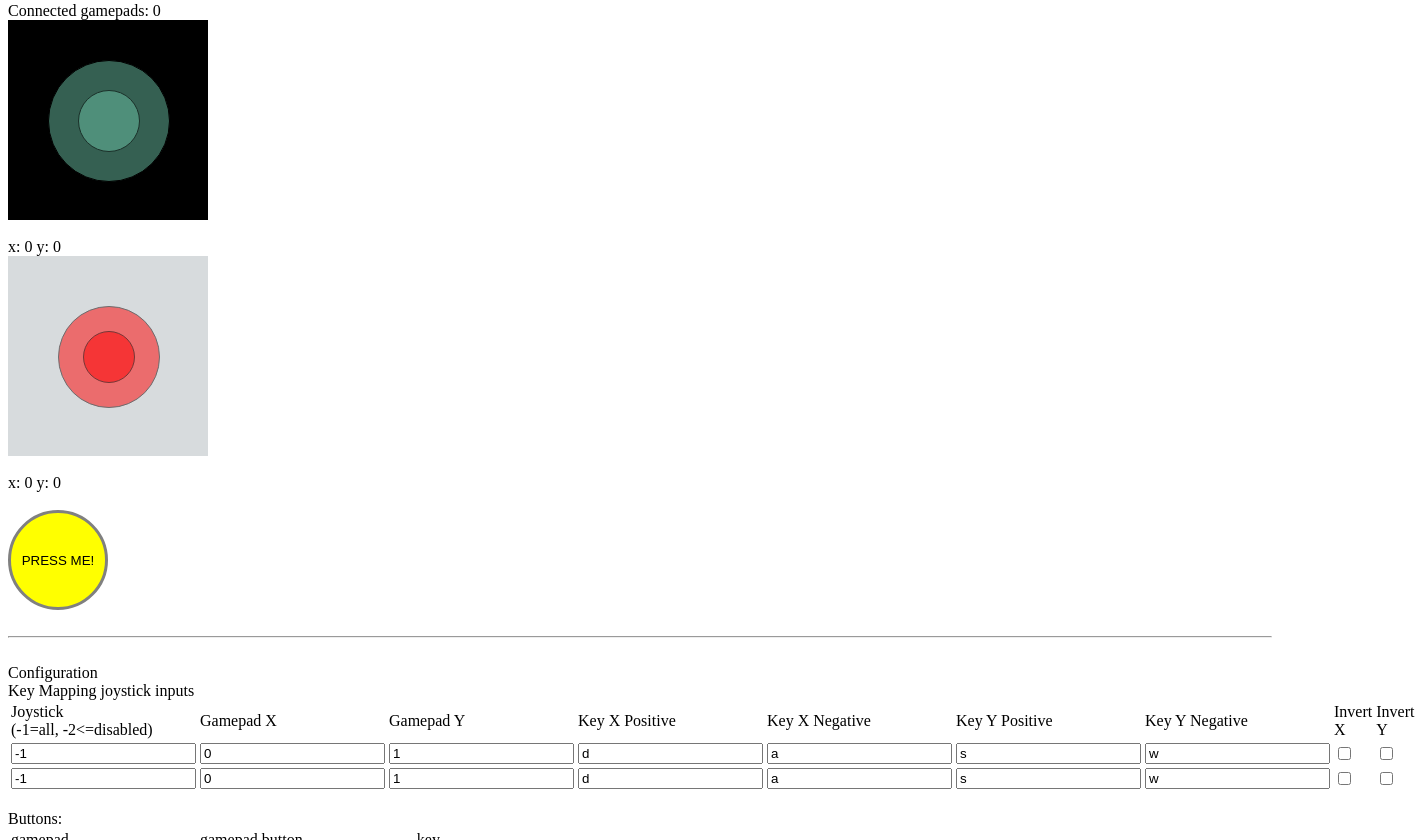
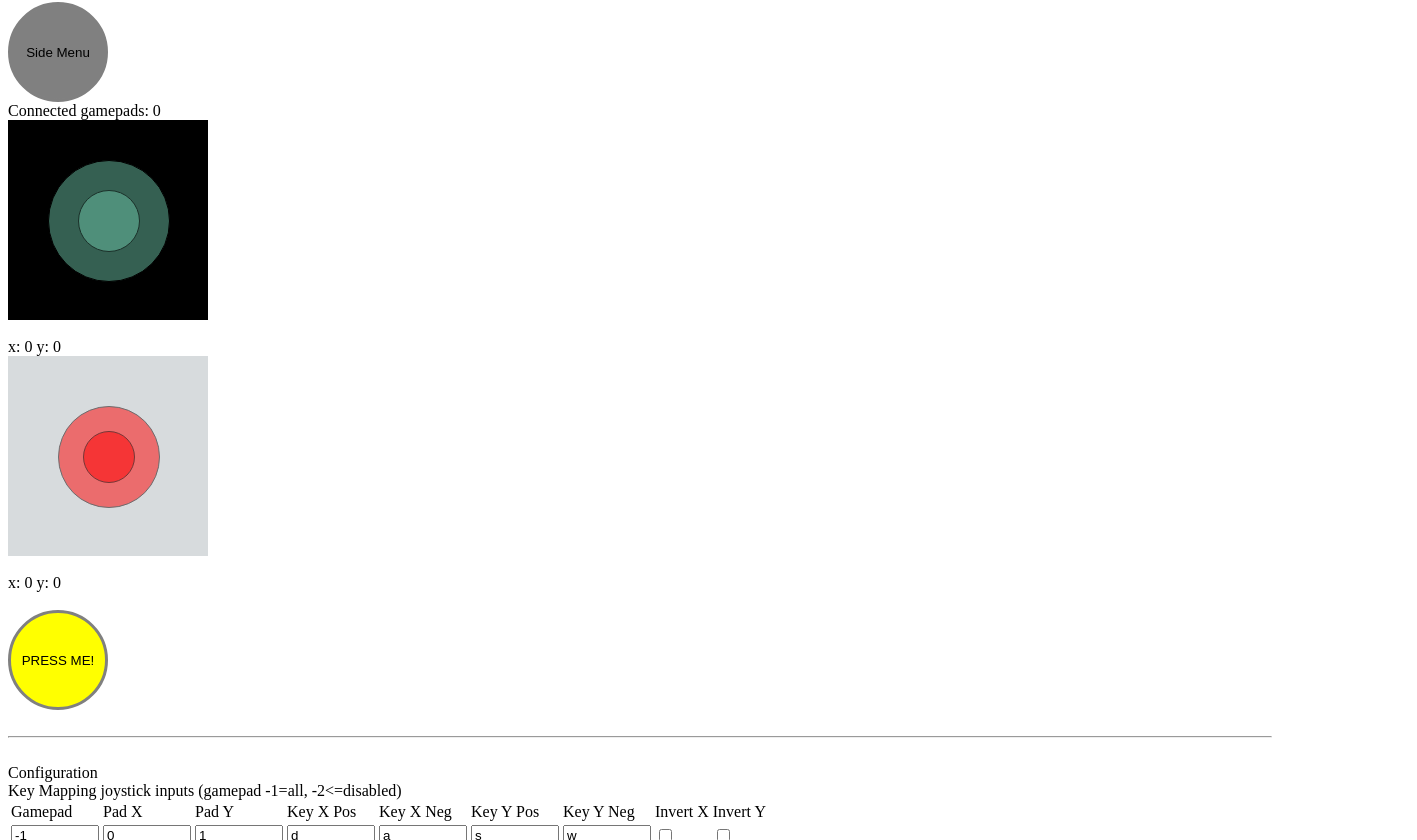
Before and after one commit to brean/svelte-gamepad-virtual-joystick, a SvelteKit app: page / in a window 1280 px wide. Shown: the part 6-846 px from the top of the page, 1417 px wide, since content can reach past the window. Built offline with nearby package versions, Linux system fonts and the light colour scheme.

Commit message:
add sidenav on button press, wip

```diff
--- a/src/lib/components/VirtualButton.svelte
+++ b/src/lib/components/VirtualButton.svelte
@@ -4,13 +4,13 @@
   import { keyboard_listener } from "$lib/store/keyboard_listener.js";
   import { virtual_button_inputs } from "$lib/store/virtual_button_inputs.js";
   import { onMount } from "svelte";
-  let { children, color, button, key, pressed = false } = $props();
+  let { children, color, pressed = false } = $props();
   let gamepadActive = true;
 
   let input_mapping:VirtualButtonInput = {
     gamepad: -1,
     gamepad_buttons: [0],
-    keyboard_keys: ['q'],
+    keyboard_keys: ['e', ' '],
   }
   $virtual_button_inputs.push(input_mapping);
 
--- a/src/lib/components/VirtualJoystick.svelte
+++ b/src/lib/components/VirtualJoystick.svelte
@@ -205,14 +205,14 @@
     <div class="joystick_front"
       style:left={position[0] * radius + 'px'}
       style:top={position[1] * radius + 'px'}
-      style:border={border > 0 ? border + 'px solid ' + borderColor : 0}
+      style:margin-top={(radius / 2) + 'px'}
+      style:margin-left={(radius / 2) + 'px'}
       style:transition={'none'}
       style:width={(radius) + 'px'}
       style:height={(radius) + 'px'}
-      style:margin-top={(radius / 2) + 'px'}
-      style:margin-left={(radius / 2) + 'px'}
       style:background={color}
       style:opacity={opacity}
+      style:border={border > 0 ? border + 'px solid ' + borderColor : 0}
     ></div>
   </div>
 </div>
--- a/src/routes/+page.svelte
+++ b/src/routes/+page.svelte
@@ -13,7 +13,33 @@
   function requestFullScreen() {
     document.getElementById("main").requestFullscreen()
   }
+
+  // Nav based on https://www.w3schools.com/howto/howto_js_sidenav.asp
+  function openNav() {
+    document.getElementById("sidenav").style.width = "250px";
+  }
+
+  /* Set the width of the side navigation to 0 */
+  function closeNav() {
+    document.getElementById("sidenav").style.width = "0";
+  }
 </script>
+
+<div id="sidenav" class="sidenav">
+  <a href="javascript:void(0)" class="closebtn">&times;</a>
+  <a href="#">About</a>
+  <a href="#">Services</a>
+  <a href="#">Clients</a>
+  <a href="#">Contact</a>
+</div>
+
+<!-- TODO: press event -->
+<VirtualButton
+  color={"grey"}
+>
+  Side Menu
+</VirtualButton><br />
+
 Connected gamepads: {$gamepad.length}
 <table>
   <tbody>
@@ -54,8 +80,6 @@ x: {position_second[0]} y: {position_second[1]}
 <br /><br />
 <VirtualButton
   color={"yellow"}
-  button={"a"}
-  key={"q"}
 >
   PRESS ME!
 </VirtualButton>
@@ -64,19 +88,18 @@ x: {position_second[0]} y: {position_second[1]}
 <br />
 Configuration
 <br />
-Key Mapping joystick inputs
+Key Mapping joystick inputs (gamepad -1=all, -2&lt;=disabled)
 <br />
 <table>
   <tbody>
     <tr>
-      <td>Joystick<br />
-        (-1=all, -2&lt;=disabled)</td>
-      <td>Gamepad X</td>
-      <td>Gamepad Y</td>
-      <td>Key X Positive</td>
-      <td>Key X Negative</td>
-      <td>Key Y Positive</td>
-      <td>Key Y Negative</td>
+      <td>Gamepad</td>
+      <td>Pad X</td>
+      <td>Pad Y</td>
+      <td>Key X Pos</td>
+      <td>Key X Neg</td>
+      <td>Key Y Pos</td>
+      <td>Key Y Neg</td>
       <td>Invert X</td>
       <td>Invert Y</td>
     </tr>
@@ -84,7 +107,7 @@ Key Mapping joystick inputs
     <tr>
       <td>
         <input bind:value={vs.gamepad} type="number" />
-        </td>
+      </td>
       <td><input bind:value={vs.axes_x} type="number" /></td>
       <td><input bind:value={vs.axes_y} type="number" /></td>
       <td><input bind:value={vs.key_x_pos} /></td>
@@ -103,8 +126,10 @@ Buttons:<br />
   <tbody>
     <tr>
       <td>gamepad</td>
-      <td>gamepad button</td>
+      <td>Pad button</td>
+      <td></td>
       <td>key</td>
+      <td></td>
     </tr>
     {#each $virtual_button_inputs as vb}
     <tr>
@@ -113,14 +138,16 @@ Buttons:<br />
       </td>
       <td>
         {#each vb.gamepad_buttons as btn}
-          <input bind:value={btn} type="number" />
+          <input bind:value={btn} type="number" /><br />
         {/each}
+      </td><td>
         <button>+</button>
       </td>
       <td>
         {#each vb.keyboard_keys as key}
-          <input bind:value={key} type="text" />
+          <input bind:value={key} type="text" /><br />
         {/each}
+      </td><td>
         <button>+</button>
       </td>
     </tr>
@@ -129,3 +156,59 @@ Buttons:<br />
 </table>
 <br /><br />
 <button on:click={requestFullScreen}>Fullscreen</button>
+
+<style>
+  input {
+    max-width: 80px;
+  }
+
+  /* sidenav based on https://www.w3schools.com/howto/howto_js_sidenav.asp */
+  .sidenav {
+  height: 100%; /* 100% Full-height */
+  width: 0; /* 0 width - change this with JavaScript */
+  position: fixed; /* Stay in place */
+  z-index: 1; /* Stay on top */
+  top: 0; /* Stay at the top */
+  left: 0;
+  background-color: #111; /* Black*/
+  overflow-x: hidden; /* Disable horizontal scroll */
+  padding-top: 60px; /* Place content 60px from the top */
+  transition: 0.5s; /* 0.5 second transition effect to slide in the sidenav */
+}
+
+/* The navigation menu links */
+.sidenav a {
+  padding: 8px 8px 8px 32px;
+  text-decoration: none;
+  font-size: 25px;
+  color: #818181;
+  display: block;
+  transition: 0.3s;
+}
+
+/* When you mouse over the navigation links, change their color */
+.sidenav a:hover {
+  color: #f1f1f1;
+}
+
+/* Position and style the close button (top right corner) */
+.sidenav .closebtn {
+  position: absolute;
+  top: 0;
+  right: 25px;
+  font-size: 36px;
+  margin-left: 50px;
+}
+
+/* Style page content - use this if you want to push the page content to the right when you open the side navigation */
+#main {
+  transition: margin-left .5s;
+  padding: 20px;
+}
+
+/* On smaller screens, where height is less than 450px, change the style of the sidenav (less padding and a smaller font size) */
+@media screen and (max-height: 450px) {
+  .sidenav {padding-top: 15px;}
+  .sidenav a {font-size: 18px;}
+}
+</style>
```
